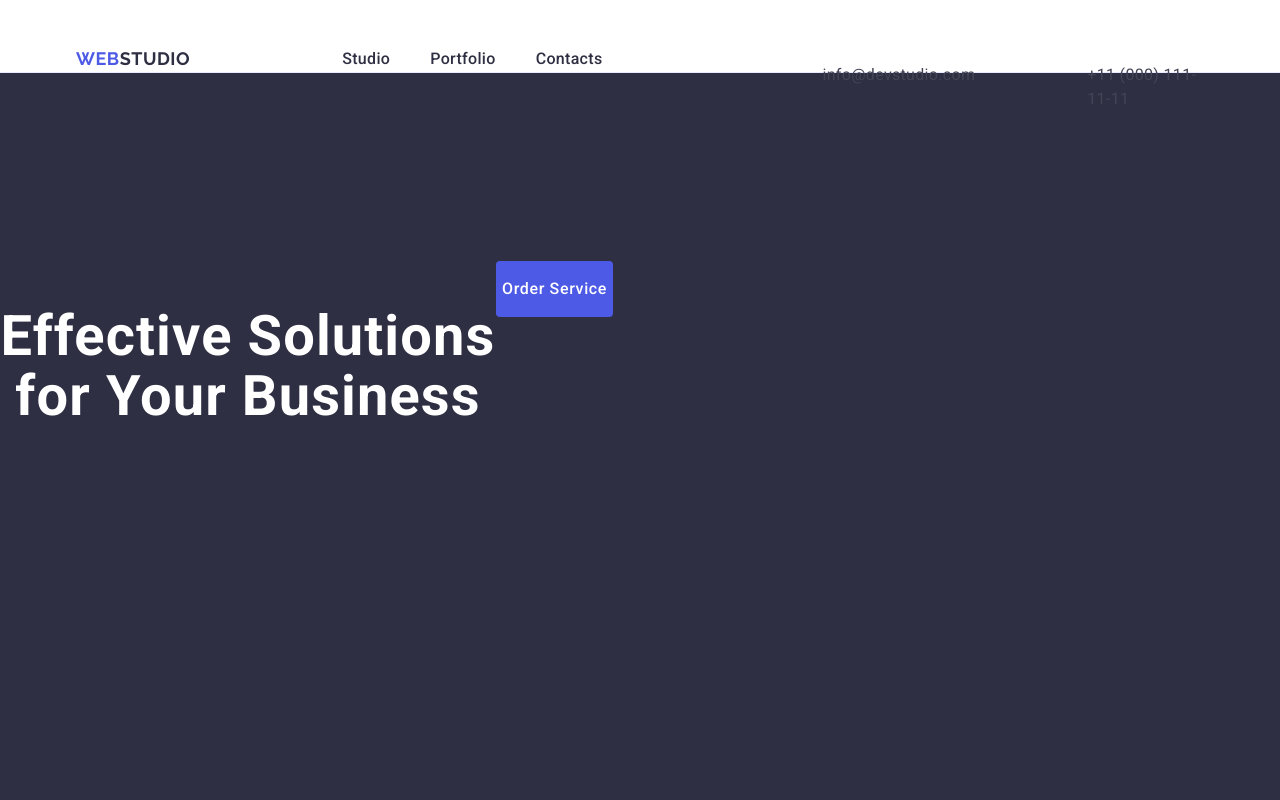
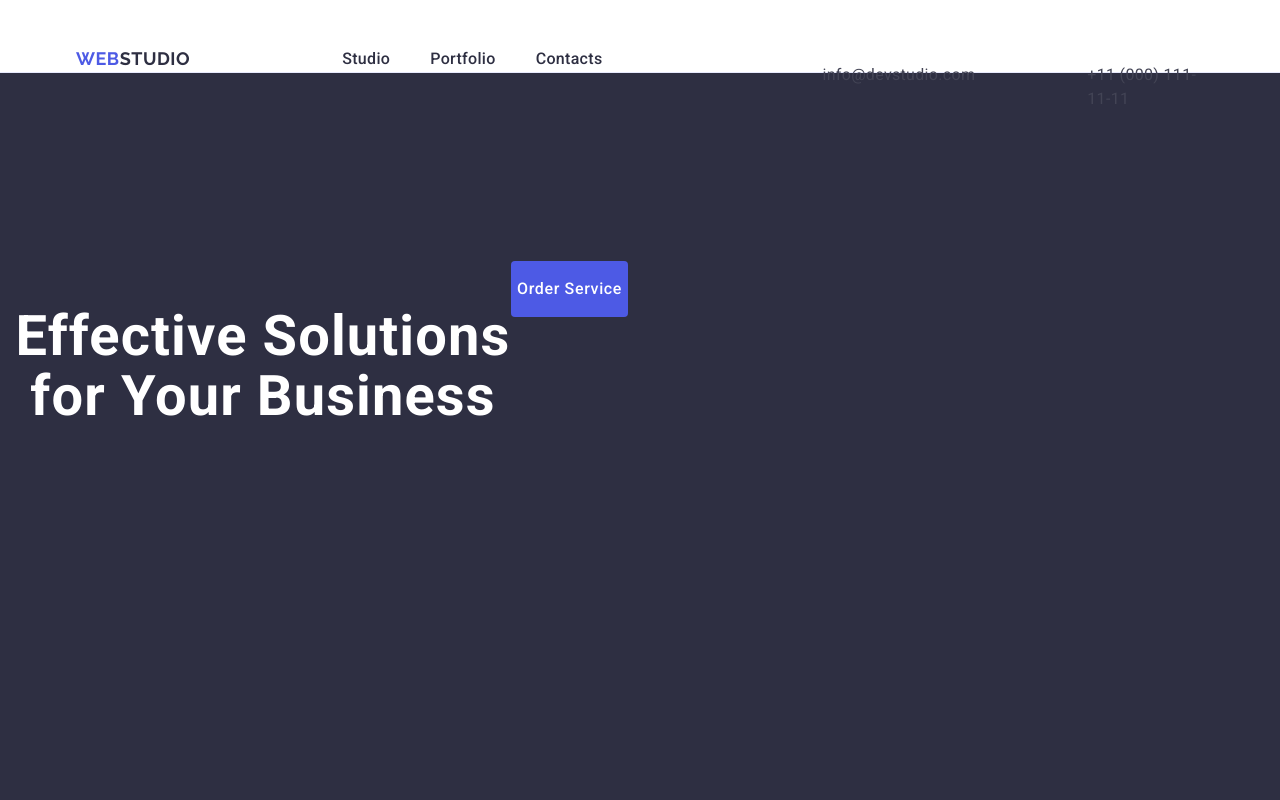
Before and after one commit to AndriyLyashenko95/goit-markup-hw-03, a plain HTML site: page index.html in a window 1280 px wide. Shown: the top 800 px of the page. Drawn offline with nearby package versions, Linux system fonts and the light colour scheme.

Commit message:
Add files via upload

```diff
--- a/css/styles.css
+++ b/css/styles.css
@@ -31,8 +31,7 @@ button {
 .container {
   display: flex;
   max-width: 1440px;
-  padding: left 15px;
-  padding: right 15px;
+  padding: 0 15px 0 15px;
   margin: 0 auto;
 }
 img {
```
